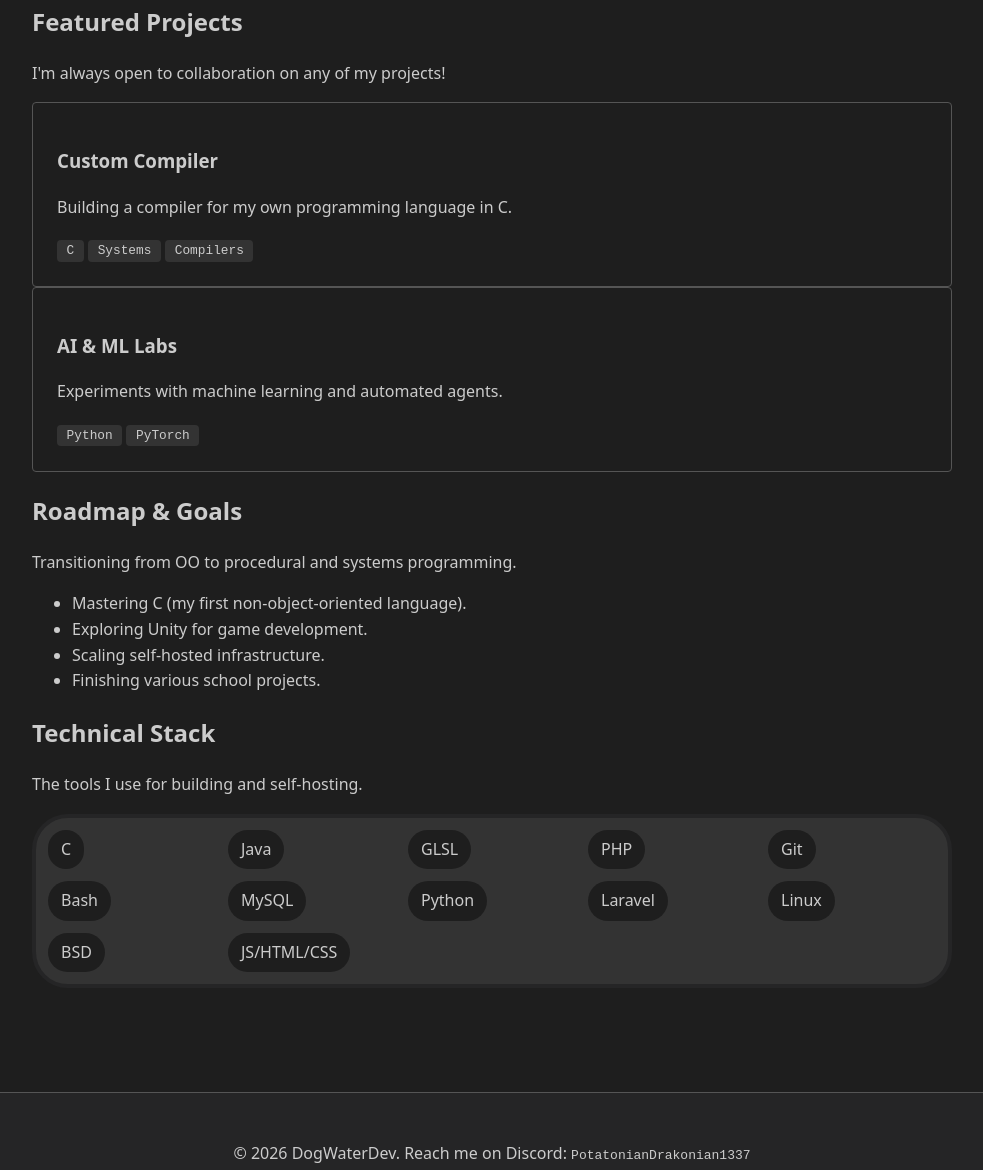
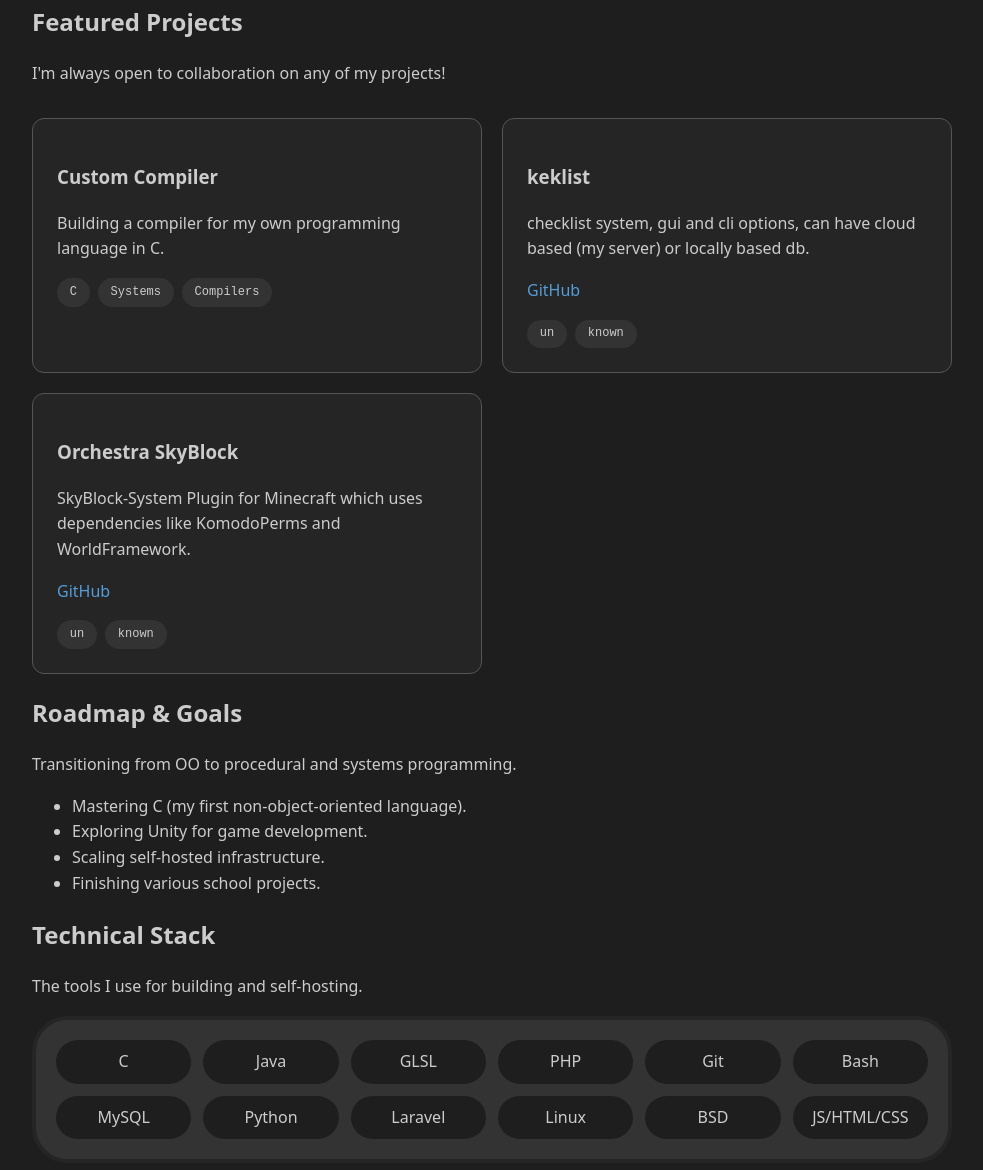
Before and after one commit to Michaelninder/DogWaterDev.de, a plain HTML site: page index.html in a window 1280 px wide. Shown: the part 516-1686 px from the top of the page, without its empty margins (148-1131 px from the left). Drawn offline with Linux system fonts and the light colour scheme.

Commit message:
feat: Update Styles and add things like a.link(has a animated ::after on hover), update projects-grid, add links to two projects(GitHub). (AND MORE)

```diff
--- a/assets/css/style.css
+++ b/assets/css/style.css
@@ -128,107 +128,66 @@ footer.site-footer {
     margin-top: 4rem;
 }
 
+
+.project-grid {
+    display: grid;
+    grid-template-columns: repeat(auto-fit, minmax(300px, 1fr));
+    gap: 20px;
+    margin-top: 2rem;
+}
+
 .project-card {
     border: 1px solid var(--border);
-    border-radius: var(--radius);
+    border-radius: 12px;
     padding: 1.5rem;
-    background: var(--bg-1);
+    background: var(--bg-2);
+    transition: border-color 0.3s ease;
+}
+
+.project-card:hover {
+    border-color: var(--accent);
+}
+
+.tag-group {
+    display: flex;
+    gap: 8px;
+    margin-top: 1rem;
+    flex-wrap: wrap;
 }
 
 .tag {
     background: var(--bg-3);
-    padding: 0.2rem 0.6rem;
-    border-radius: var(--radius);
-    font-size: 0.8rem;
+    padding: 0.3rem 0.8rem;
+    border-radius: 20px;
+    font-size: 0.75rem;
     font-family: var(--code-font);
-}
-
-::selection {
-    color: var(--bg-2);
-    background-color: var(--accent);
 }
 
 .tech-container {
     display: grid;
-    /*grid-template-columns: repeat(4, 23.654321%);*/
-    grid-template-columns: repeat(auto-fill, minmax(140px, 1fr));
+    grid-template-columns: repeat(auto-fill, minmax(120px, 1fr));
     background-color: var(--bg-3);
-    border: .25rem solid var(--bg-2);
+    border: 0.25rem solid var(--bg-2);
     border-radius: 36px;
-    padding: 12px;
+    padding: 20px;
     gap: 12px;
-    /*overflow-y: scroll;
-    max-height: 70vh;
-    border-radius: 36px 0px 0px 36px;*/
 }
 
-.tech-container .tech-badge {
+.tech-badge {
     border-radius: 24px;
     background-color: var(--bg-1);
-    width: fit-content;
-    padding: 6px 12px;
-    transition: all .2s ease;
+    text-align: center;
+    padding: 8px 12px;
+    transition: all 0.2s ease;
     border: 1px solid transparent;
+    font-weight: 500;
 }
 
-.tech-container .tech-badge:hover {
-    background-color: var(--bg-2);
-    cursor: pointer;
+.tech-badge:hover {
     border-color: var(--accent);
-    box-shadow: 0 4px 12px rgba(0, 0, 0, 0.15);
+    transform: scale(1.05);
+    box-shadow: var(--shadow);
 }
-
-/*
-.tech-container {
-    display: grid;
-    grid-template-columns: repeat(auto-fill, minmax(120px, 1fr));
-    background-color: var(--bg-3);
-    border: 1px solid rgba(255, 255, 255, 0.1);
-    border-radius: 36px 0px 0px 36px;
-    padding: 24px;
-    gap: 16px;
-    overflow-y: overlay;
-    max-height: 70vh;
-    backdrop-filter: blur(10px);
-    box-shadow: inset 0 0 20px rgba(0, 0, 0, 0.2);
-}
-
-.tech-container::-webkit-scrollbar {
-    width: 6px;
-}
-
-.tech-container::-webkit-scrollbar-thumb {
-    background: var(--bg-2);
-    border-radius: 10px;
-}
-
-.tech-container .tech-badge {
-    display: flex;
-    align-items: center;
-    justify-content: center;
-    border-radius: 16px;
-    background-color: var(--bg-1);
-    border: 1px solid transparent;
-    padding: 10px 16px;
-    transition: all 0.4s cubic-bezier(0.23, 1, 0.32, 1);
-    font-weight: 500;
-    font-size: 0.9rem;
-    color: var(--text-main);
-    user-select: none;
-    white-space: nowrap;
-}
-
-.tech-container .tech-badge:hover {
-    background-color: var(--bg-2);
-    border-color: var(--accent-color, #3b82f6);
-    transform: translateY(-4px) scale(1.02);
-    box-shadow: 0 10px 20px rgba(0, 0, 0, 0.2);
-    cursor: pointer;
-}
-
-.tech-container .tech-badge:active {
-    transform: translateY(-1px);
-}*/
 
 #socialsBar {
     position: fixed;
@@ -386,7 +345,9 @@ img.pfp:hover {
 
 * {
     box-sizing: border-box;
-    corner-shape: squircle /* experimental */;
+    corner-shape: squircle
+        /* experimental */
+    ;
 }
 
 
@@ -406,6 +367,32 @@ img.pfp:hover {
     font-size: 1.2rem;
     color: var(--fg-2);
     margin-bottom: 2rem;
+}
+
+.animate-wave {
+    animation: wave .66s linear infinite;
+    transform-origin: 70% 70%;
+    display: inline-block;
+    --wave-max: 12deg;
+}
+
+@keyframes wave {
+    0% {
+        rotate: 0deg;
+    }
+
+    25% {
+        rotate: var(--wave-max);
+    }
+
+    /*
+    50% {
+        rotate: 0deg;
+    }
+    */
+    75% {
+        rotate: calc(-1 * var(--wave-max));
+    }
 }
 
 .btn-primary {
@@ -461,3 +448,25 @@ img.pfp:hover {
         font-size: 1.5rem;
     }
 }
+
+a.link {
+    text-decoration: none;
+    color: var(--accent);
+    position: relative;
+    display: inline-block;
+}
+
+a.link::after {
+    content: "";
+    position: absolute;
+    left: 0;
+    bottom: 2px;
+    width: 0;
+    height: 2px;
+    background-color: var(--accent);
+    transition: width .75s cubic-bezier(.15, 1.18, .63, 1);
+}
+
+a.link:hover::after {
+    width: 100%;
+}
--- a/index.html
+++ b/index.html
@@ -55,7 +55,7 @@
     <main class="content-wrapper">
       <section id="hero" class="hero-section">
         <div class="hero-content">
-          <h1>Hi there 👋 I'm DogWaterDev</h1>
+          <h1>Hi there <span class="animate-wave">👋</span> I'm DogWaterDev</h1>
           <p class="hero-bio">
             A "pretty bad" programmer from Germany who enjoys Python, machine learning, AI, and videogames. I'm usually
             found self-hosting my projects or lurking in Discord.
@@ -89,11 +89,23 @@
           </article>
           <article class="project-card">
             <div class="project-content">
-              <h3 class="project-title">AI & ML Labs</h3>
-              <p class="project-description">Experiments with machine learning and automated agents.</p>
+              <h3 class="project-title">keklist</h3>
+              <p class="project-description">checklist system, gui and cli options, can have cloud based (my server) or locally based db.</p>
+              <a href="https://github.com/DogWaterDev/keklist" class="link">GitHub</a>
               <div class="tag-group">
-                <span class="tag">Python</span>
-                <span class="tag">PyTorch</span>
+                <span class="tag">un</span>
+                <span class="tag">known</span>
+              </div>
+            </div>
+          </article>
+          <article class="project-card">
+            <div class="project-content">
+              <h3 class="project-title">Orchestra SkyBlock</h3>
+              <p class="project-description">SkyBlock-System Plugin for Minecraft which uses dependencies like KomodoPerms and WorldFramework.</p>
+              <a href="https://github.com/DogWaterDev/Orchestra-SkyBlock" class="link">GitHub</a>
+              <div class="tag-group">
+                <span class="tag">un</span>
+                <span class="tag">known</span>
               </div>
             </div>
           </article>
@@ -140,7 +152,7 @@
     </main>
 
     <footer class="site-footer">
-      <p>&copy; 2026 DogWaterDev. Reach me on Discord: <code>PotatonianDrakonian1337</code></p>
+      <p>&copy; 2026 DogWaterDev.de developed by <a class="link" href="https://fabianternis.dev">fabian ternis</a></p>
     </footer>
 
     <script src="assets/js/script.js"></script>
```
